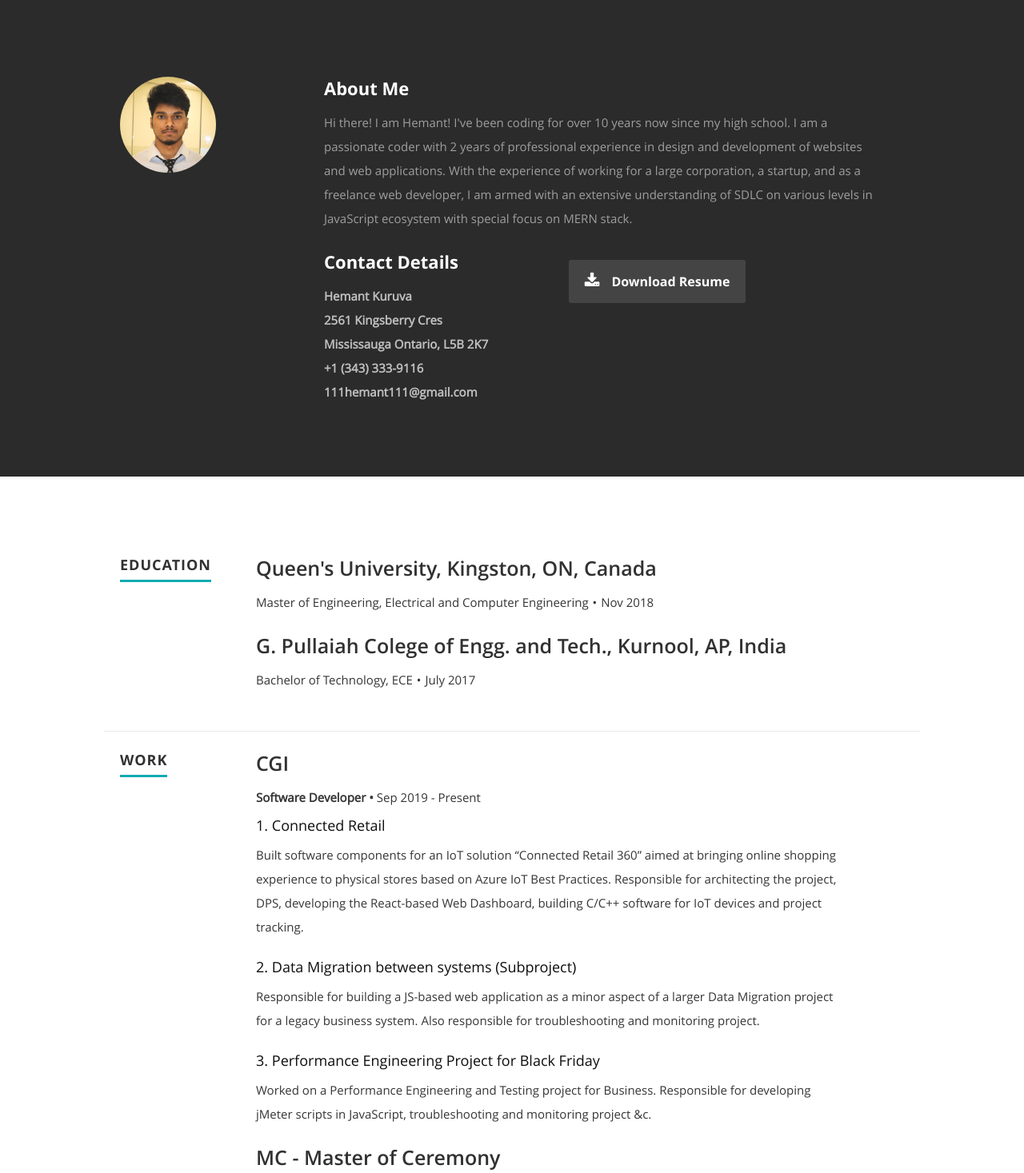
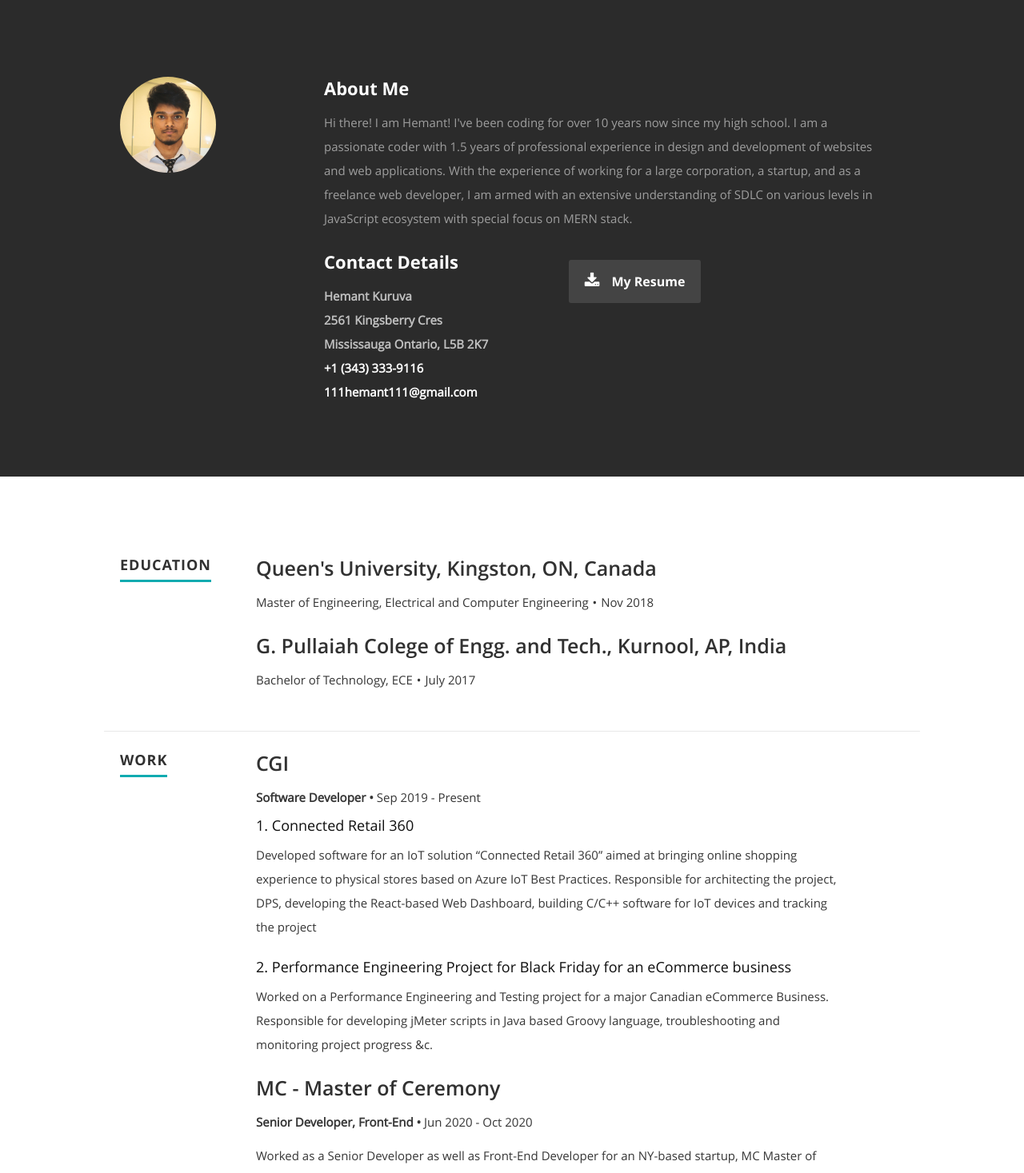
Before and after one commit to 111hemant111/portfolio_website-react, a React (Create React App) app: page / in a window 1280 px wide. Shown: the part 800-2267 px from the top of the page at 80% size. Built offline with nearby package versions, Linux system fonts and the light colour scheme.

Commit message:
contact info update

```diff
--- a/public/resumeData.json
+++ b/public/resumeData.json
@@ -5,7 +5,7 @@
     "description": "I eat, sleep and breathe JavaScript.",
     "additional": "And yes, I clicked that pic --->",
     "image": "profilepic.JPG",
-    "bio": "Hi there! I am Hemant! I've been coding for over 10 years now since my high school. I am a passionate coder with 2 years of professional experience in design and development of websites and web applications. With the experience of working for a large corporation, a startup, and as a freelance web developer, I am armed with an extensive understanding of SDLC on various levels in JavaScript ecosystem with special focus on MERN stack.",
+    "bio": "Hi there! I am Hemant! I've been coding for over 10 years now since my high school. I am a passionate coder with 1.5 years of professional experience in design and development of websites and web applications. With the experience of working for a large corporation, a startup, and as a freelance web developer, I am armed with an extensive understanding of SDLC on various levels in JavaScript ecosystem with special focus on MERN stack.",
     "contactmessage": "Get in touch with me by filling this form!",
     "email": "111hemant111@gmail.com",
     "phone": "+1 (343) 333-9116",
@@ -62,18 +62,13 @@
         "description": [
           {
             "id": "1.",
-            "projname": "Connected Retail",
-            "exp":"Built software components for an IoT solution “Connected Retail 360” aimed at bringing online shopping experience to physical stores based on Azure IoT Best Practices. Responsible for architecting the project, DPS, developing the React-based Web Dashboard, building C/C++ software for IoT devices and project tracking."
+            "projname": "Connected Retail 360",
+            "exp":"Developed software for an IoT solution “Connected Retail 360” aimed at bringing online shopping experience to physical stores based on Azure IoT Best Practices. Responsible for architecting the project, DPS, developing the React-based Web Dashboard, building C/C++ software for IoT devices and tracking the project"
           },
           {
             "id": "2.",
-            "projname": "Data Migration between systems (Subproject)",
-            "exp":"Responsible for building a JS-based web application as a minor aspect of a larger Data Migration project for a legacy business system. Also responsible for troubleshooting and monitoring project."
-          },
-          {
-            "id": "3.",
-            "projname": "Performance Engineering Project for Black Friday",
-            "exp":"Worked on a Performance Engineering and Testing project for Business. Responsible for developing jMeter scripts in JavaScript, troubleshooting and monitoring project &c."
+            "projname": "Performance Engineering Project for Black Friday for an eCommerce business",
+            "exp":"Worked on a Performance Engineering and Testing project for a major Canadian eCommerce Business. Responsible for developing jMeter scripts in Java based Groovy language, troubleshooting and monitoring project progress &c."
           }
       ]
       },
@@ -85,7 +80,7 @@
           {
             "id": "",
             "projname": "",
-            "exp":"Worked as a Senior Developer for MC, an NY-based startup aimed at developing a Smartphone App/Platform for artists to collaborate live. Responsible for developing a React-based Admin Dashboard and tracking and monitoring the React Native-based Mobile App Development (Code reviews, PRs, Project Planning &c.)"
+            "exp":"Worked as a Senior Developer as well as Front-End Developer for an NY-based startup, MC Master of Ceremony, aimed at developing a smartphone application/platform for artists to collaborate and compete. Worked in an Agile Environment in a pure startup culture with responsibilities involving code reviews through pull requests on CodeCommit, task assignments on Jira and documentation on Confluence, research on the technology trends &c. On the development side, my main contribution has been the development of Admin Dashboard part of the platform which was based on React hosted on AWS while I also got exposed to native app development on React Native as a code reviewe"
           }
       ]
       },
--- a/src/Components/About.js
+++ b/src/Components/About.js
@@ -40,15 +40,15 @@ const About = ({ data }) => {
                   {city} {state}, {zip}
                 </span>
                 <br />
-                <span>{phone}</span>
+                <span><a href="tel: +1 (343) 333-9116">+1 (343) 333-9116</a></span>
                 <br />
-                <span>{email}</span>
+                <span><a target="_blank" href="mailto: 111hemant111@gmail.com">111hemant111@gmail.com</a></span>
               </p>
             </div>
             <div className="columns download">
               <p>
                 <a target="_blank" href={resumeDownload} className="button">
-                  <i className="fa fa-download"></i>Download Resume
+                  <i className="fa fa-download"></i>My Resume
                 </a>
               </p>
             </div>
--- a/src/Components/Contact.js
+++ b/src/Components/Contact.js
@@ -126,13 +126,10 @@ const Contact = ({ data }) => {
             <p className="address">
               {contactName}
               <br />
-              {contactEmail}
-              <br />
-              <br />
               {street} <br />
               {city}, {state} {zip}
               <br />
-              <span>{phone}</span>
+              <span><a href="tel: +1 (343) 333-9116">+1 (343) 333-9116</a></span>
             </p>
           </div>
         </aside>
```
Also changed, not shown: 1 other file (tests, documents, lock files or other folders).
